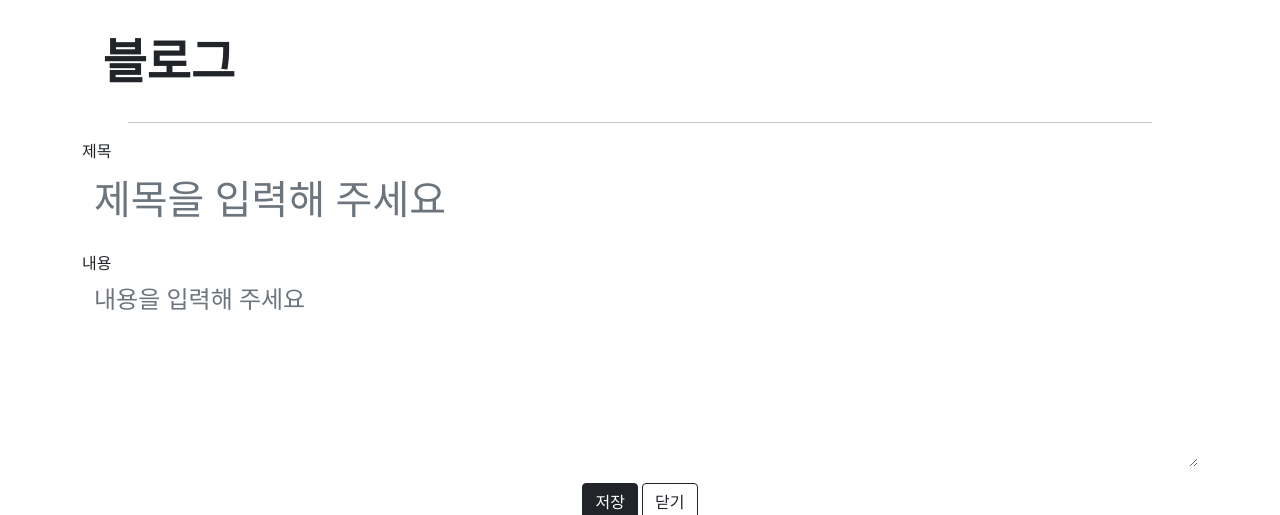
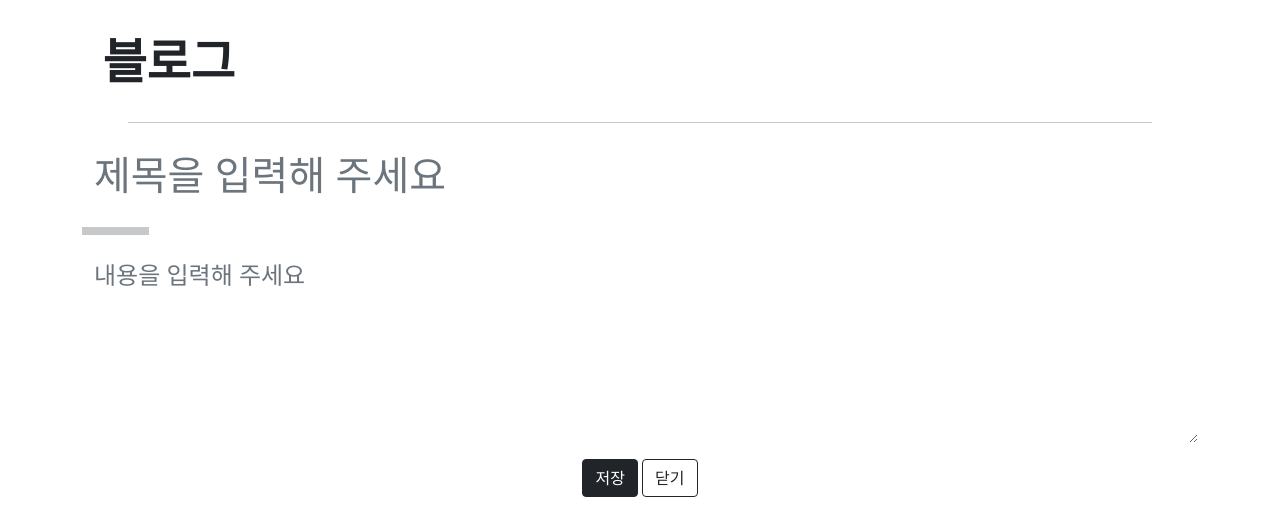
Before and after one commit to rnjswo9578/Toy_project, a Flask app: template templates/board.html in a window 1280 px wide. Shown: the top 515 px of the page. Run offline with Flask 2, Linux system fonts and the light colour scheme; the template is opened without the code that fills it, so the values that code supplies are empty.

Commit message:
포스팅 화면 수정

```diff
--- a/templates/board.html
+++ b/templates/board.html
@@ -29,8 +29,16 @@
             width: 80%;
             margin-left: auto;
             margin-right: auto;
+
         }
 
+        hr.line {
+            width: 6%;
+            border: 0;
+            height: 8px;
+            margin-left: 0px;
+            /* margin-right: auto; */
+        }
     </style>
     <script>
     </script>
@@ -40,18 +48,19 @@
     <div class="mytitle">
         <h1>블로그</h1>
     </div>
-    <hr width="90%" color="black">
+    <hr>
     <div class="mypost" id="post-box">
 
         <body>
             <article>
                 <div class="container" role="main">
                     <div class="mb-3">
-                        <label for="title">제목</label>
+                        <!-- <label for="title">제목</label> -->
                         <input type="text" class="form-control" name="title" id="title" placeholder="제목을 입력해 주세요"  style="border: none; background: transparent;font-size: 2.5em;">
+                        <hr class = line>
                     </div>
                     <div class="mb-3">
-                        <label for="content">내용</label>
+                        <!-- <label for="content">내용</label> -->
                         <textarea class="form-control" rows="5" name="content" id="content"
                             placeholder="내용을 입력해 주세요" style="border: none; background: transparent; font-size: 1.5em;" ></textarea>
                     </div>
```
